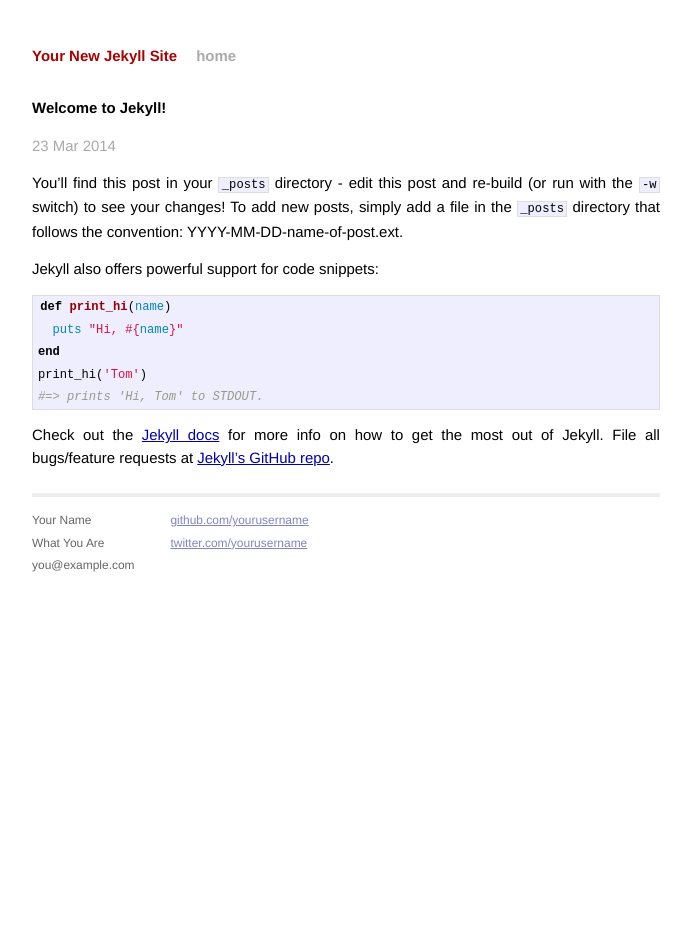
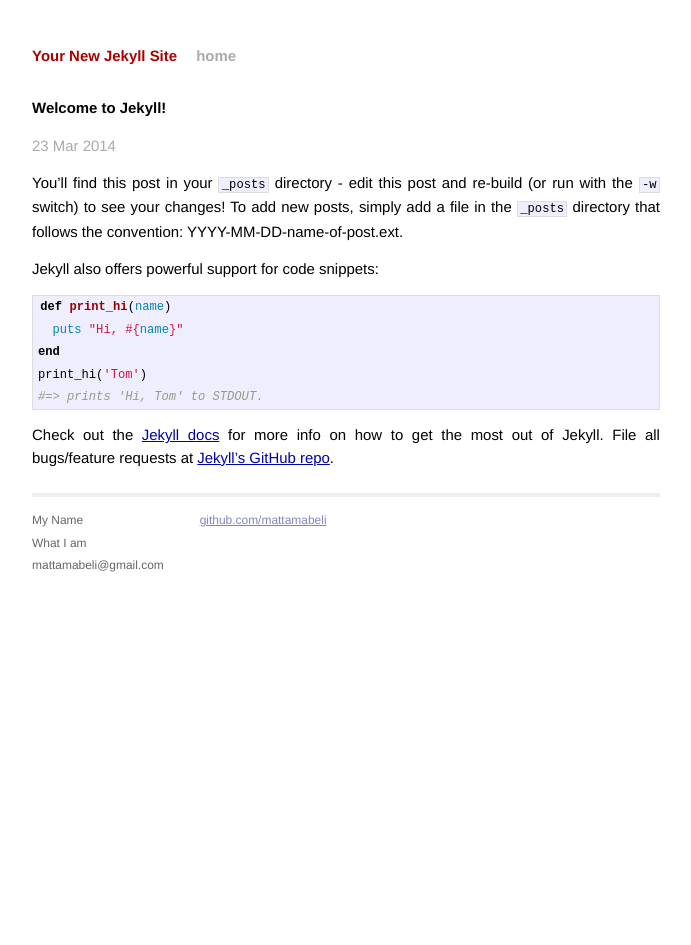
Before and after one commit to mattamabeli/psychic-adventure, a Jekyll site: the page built from _posts/2014-03-23-welcome-to-jekyll.markdown, in a window 1280 px wide. Shown: the whole page, without its empty margins (294-985 px from the left). Built offline with Jekyll 4.4.1, drawn with Linux system fonts in a browser that asks for light colours; Markdown is read by kramdown in place of the engine named in the settings.

Commit message:
Updated default text
early commit to update the default text with my info

```diff
--- a/_layouts/default.html
+++ b/_layouts/default.html
@@ -26,15 +26,14 @@
           <div class="footer">
             <div class="contact">
               <p>
-                Your Name<br />
-                What You Are<br />
-                you@example.com
+                My Name<br />
+                What I am<br />
+                mattamabeli@gmail.com
               </p>
             </div>
             <div class="contact">
               <p>
-                <a href="https://github.com/yourusername">github.com/yourusername</a><br />
-                <a href="https://twitter.com/yourusername">twitter.com/yourusername</a><br />
+                <a href="https://github.com/mattamabeli">github.com/mattamabeli</a><br />
               </p>
             </div>
           </div>
```
